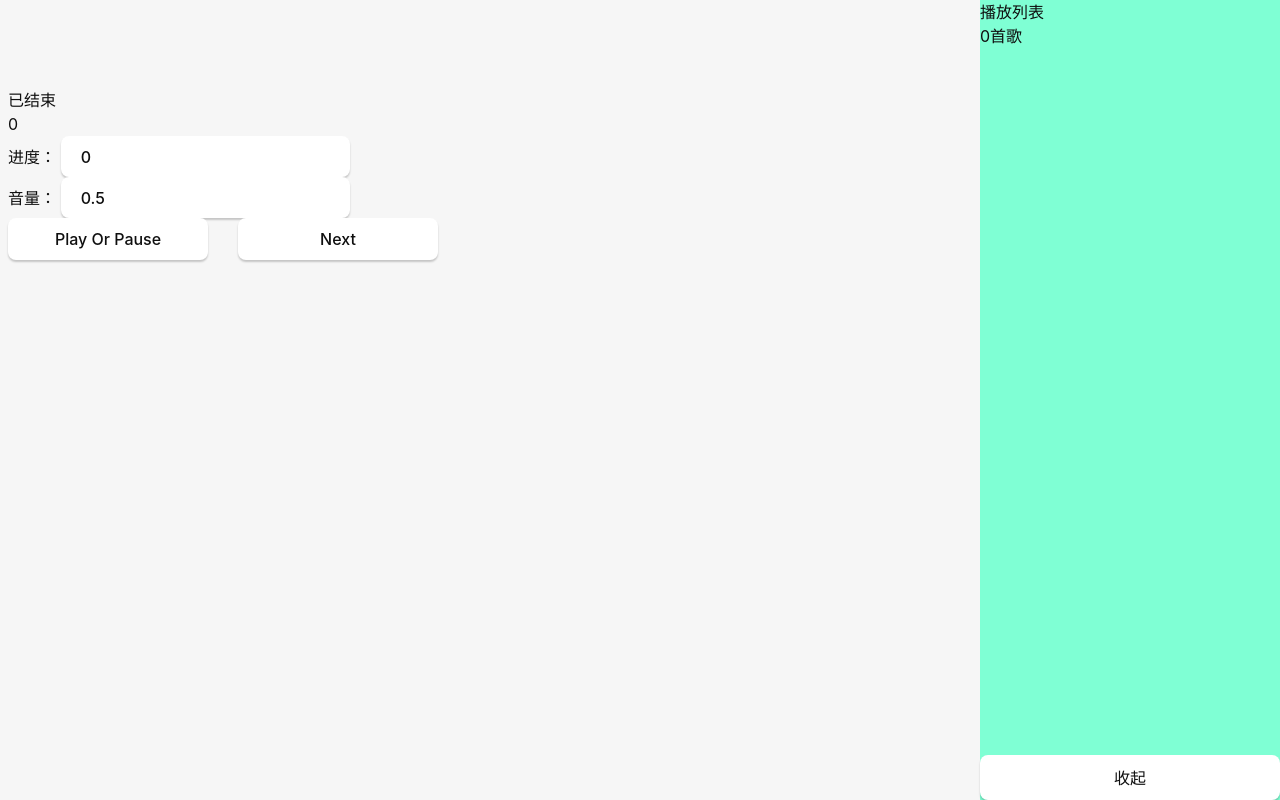
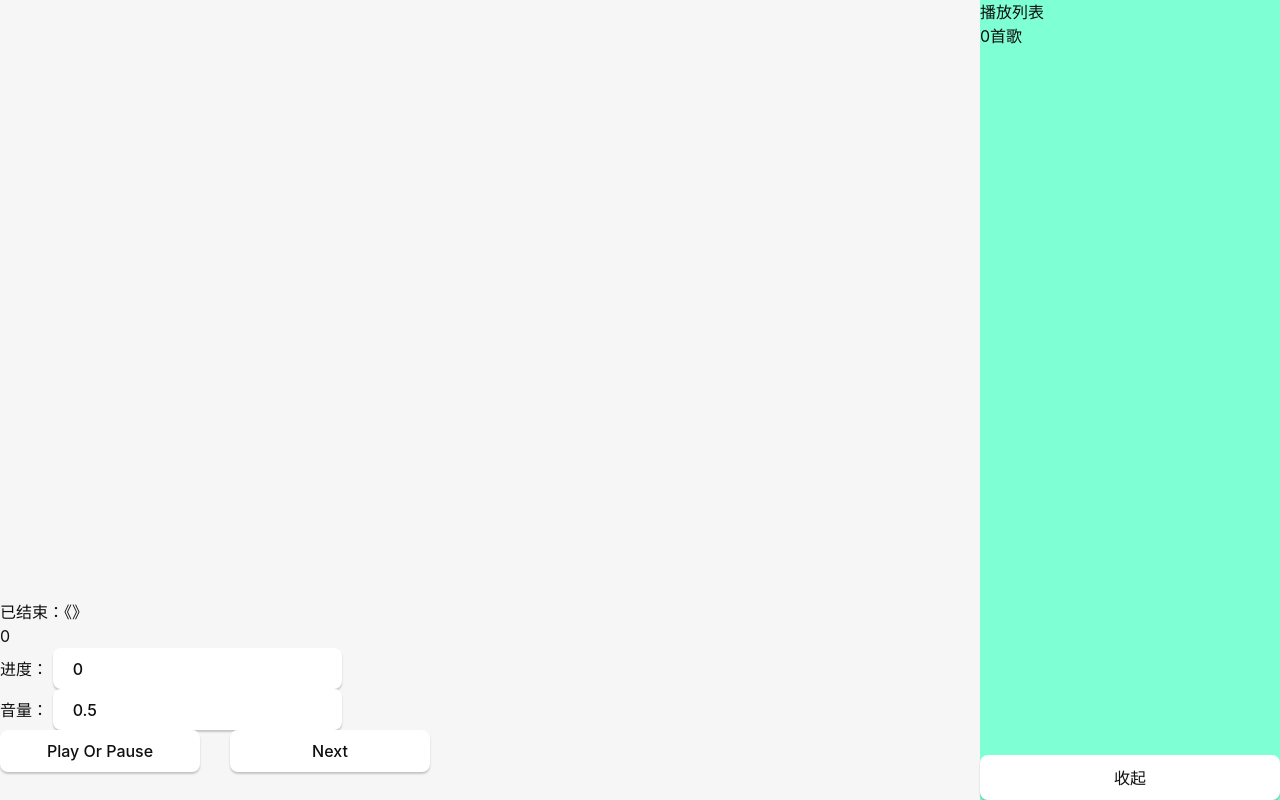
Before and after one commit to LasyIsLazy/Player, a Vue app in the folder app/player/: page / in a window 1280 px wide. Built offline with nearby package versions, Linux system fonts and the light colour scheme.

Commit message:
调下位置

```diff
--- a/app/player/src/components/MusicControl.vue
+++ b/app/player/src/components/MusicControl.vue
@@ -34,8 +34,9 @@ const handleProgress = (val: number) => {
 
 <template>
   <div class="music-control">
-    <div>{{ playerStore.statusText }}</div>
-    <div>{{ playerStore.song?.songName }}</div>
+    <div>
+      {{ playerStore.statusText }}：《{{ playerStore.song?.songName }}》
+    </div>
     <div>{{ playerStore.progress }}</div>
     <div>
       进度：
--- a/app/player/src/pages/home/playing/PlayingPage.vue
+++ b/app/player/src/pages/home/playing/PlayingPage.vue
@@ -4,9 +4,7 @@ import PlayingList from "../../../components/play-list/PlayList.vue";
 </script>
 <template>
   <div class="home-page">
-    <aside>
-      <PlayingList></PlayingList>
-    </aside>
+    <PlayingList></PlayingList>
     <main></main>
     <footer>
       <MusicControl></MusicControl>
@@ -15,6 +13,13 @@ import PlayingList from "../../../components/play-list/PlayList.vue";
 </template>
 
 <style lang="scss">
-aside {
+$footerHeight: 200px;
+main {
+  width: 100vw;
+  height: calc(100vh - $footerHeight);
+}
+footer {
+  width: 100vw;
+  height: $footerHeight;
 }
 </style>
--- a/app/player/src/style.css
+++ b/app/player/src/style.css
@@ -1,3 +1,8 @@
+html,
+body {
+  margin: 0;
+  padding: 0;
+}
 :root {
   font-family: Inter, Avenir, Helvetica, Arial, sans-serif;
   font-size: 16px;
@@ -16,7 +21,6 @@
 
 .container {
   margin: 0;
-  padding-top: 10vh;
   display: flex;
   flex-direction: column;
   justify-content: center;
```
